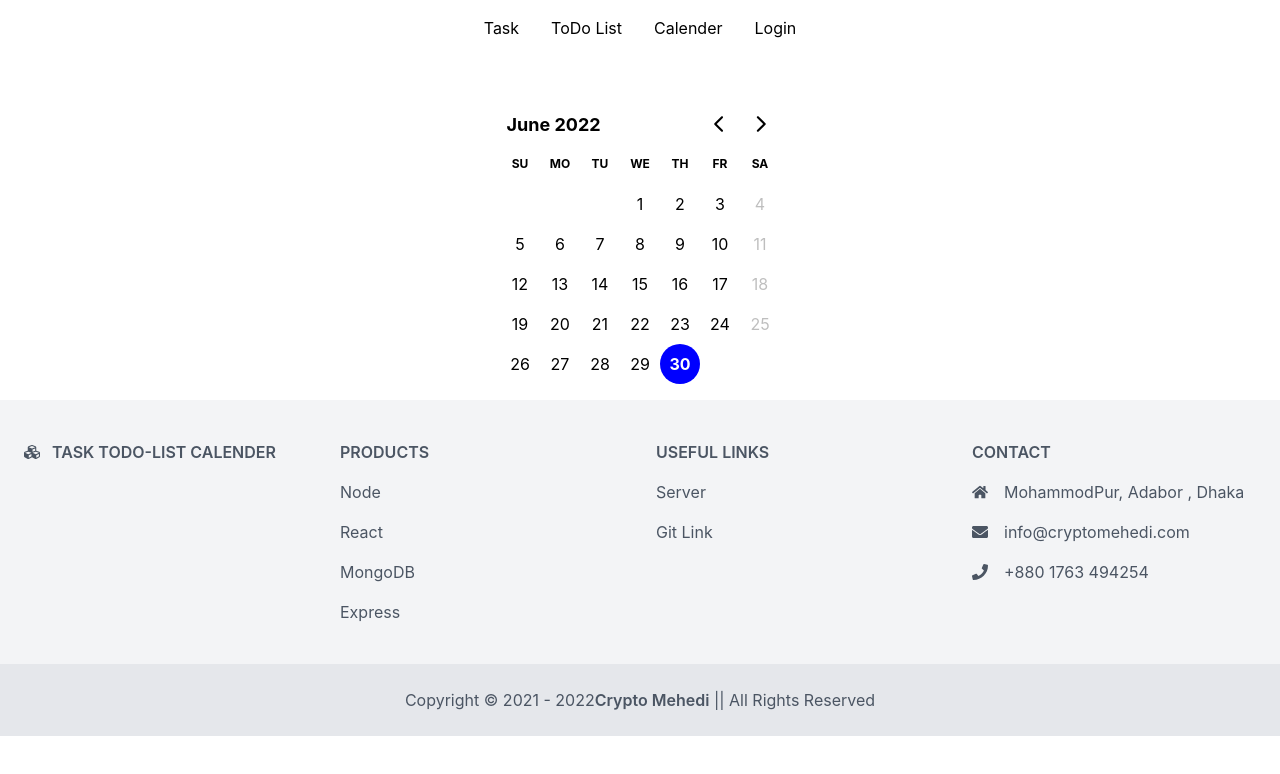
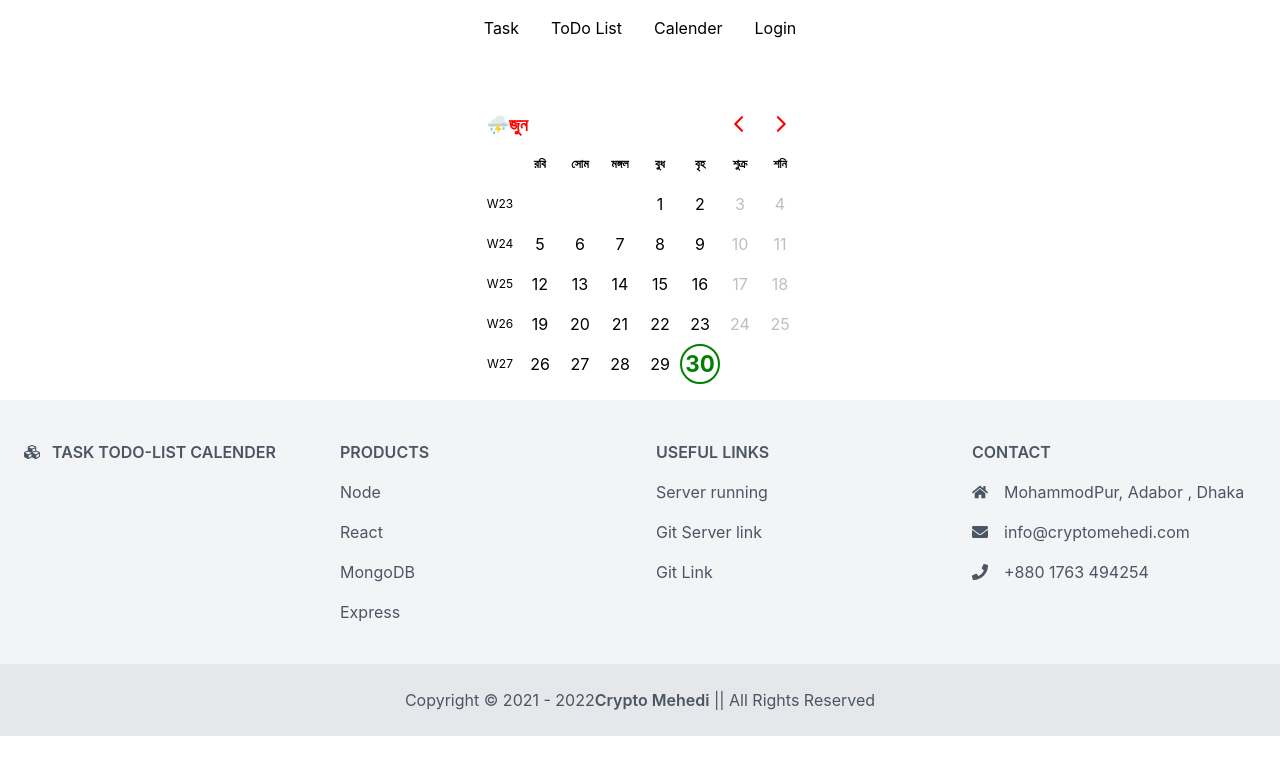
Before and after one commit to cryptomehedi/tasks-todo-calender-react, a React (Create React App) app: page /cal in a window 1280 px wide. Shown: the top 774 px of the page. Built offline with nearby package versions, Linux system fonts and the light colour scheme; no server answers.

Commit message:
calender modified

```diff
--- a/package.json
+++ b/package.json
@@ -8,10 +8,10 @@
     "@testing-library/react": "^13.3.0",
     "@testing-library/user-event": "^13.5.0",
     "axios": "^0.27.2",
-    "date-fns": "^2.28.0",
+    "date-fns": "^2.30.0",
     "firebase": "^9.22.2",
     "react": "^18.2.0",
-    "react-day-picker": "^8.0.7",
+    "react-day-picker": "^8.8.0",
     "react-dom": "^18.2.0",
     "react-firebase-hooks": "^5.1.1",
     "react-query": "^3.39.1",
--- a/public/index.html
+++ b/public/index.html
@@ -24,7 +24,7 @@
       work correctly both with client-side routing and a non-root public URL.
       Learn how to configure a non-root public URL by running `npm run build`.
     -->
-    <title>React App</title>
+    <title>Task To DO List</title>
   </head>
   <body>
     <noscript>You need to enable JavaScript to run this app.</noscript>
--- a/src/Components/Footer.js
+++ b/src/Components/Footer.js
@@ -49,7 +49,10 @@ const Footer = () => {
                         Useful links
                         </h6>
                         <p className="mb-4">
-                        <a href="https://tasks-todo-calender.vercel.app" className="text-gray-600">Server</a>
+                        <a href="https://tasks-todo-calender.vercel.app" className="text-gray-600">Server running</a>
+                        </p>
+                        <p className="mb-4">
+                        <a href="https://github.com/cryptomehedi/tasks-todo-calender-react-server" className="text-gray-600">Git Server link</a>
                         </p>
                         <p className="mb-4">
                         <a href="https://github.com/cryptomehedi/tasks-todo-calender-react" className="text-gray-600">Git Link</a>
--- a/src/Components/LoginRed/Login.js
+++ b/src/Components/LoginRed/Login.js
@@ -62,7 +62,7 @@ const Login = () => {
     }
 
     if(user){
-        toast.success(`Welcome Back ${user.user.displayName} 😉`)
+        toast.success(`Welcome ${user.user.displayName} 😉`)
         navigate(from, { replace: true })
     }
     return (
@@ -83,7 +83,7 @@ const Login = () => {
                             {passErr && <p className='text-red-500 text-sm'>{passErr}</p>}
                         </div>
                         <p onClick={() => handlePasswordChange()} className="text-red-400 cursor-pointer">Forget Password??</p>
-                        <input className='bg-transparent text-black border-2 hover:bg-green-400 focus:outline-none focus:ring focus:ring-blue-300 active:bg-green-700 px-5 py-2 text-sm leading-5 rounded-full font-semibold hover:text-white cursor-pointer duration-200 mt-3' type="submit" value="Sign In" />
+                        <div className='text-center md:text-left'><input className='bg-transparent text-black border-2 hover:bg-green-400 focus:outline-none focus:ring lg:w-full focus:ring-blue-300 active:bg-green-700 px-5 py-2 text-sm leading-5 rounded-full font-semibold hover:text-white cursor-pointer duration-200 mt-3' type="submit" value="Sign In" /> </div>
                     </form>
                     {loading && <div className="mt-2"><Spinner text="Please Wait For Login Process...."/></div>}
                     {sending && <div className="mt-2"><Spinner text="Please Wait For Password Reset Process...."/></div>}
--- a/src/Components/LoginRed/SocialLogin.js
+++ b/src/Components/LoginRed/SocialLogin.js
@@ -16,7 +16,7 @@ const SocialLogin = () => {
     }
 
     if(user){
-        toast.success(`Welcome Back ${user.user.displayName} 😉`)
+        toast.success(`Welcome ${user.user.displayName} 😉`)
         navigate(from, { replace: true })
     }
     return (
--- a/src/Components/Profile/MyProfile.js
+++ b/src/Components/Profile/MyProfile.js
@@ -3,9 +3,8 @@ import { useAuthState } from 'react-firebase-hooks/auth';
 import auth from '../../firebase.init';
 
 const MyProfile = () => {
-    const [user] = useAuthState(auth)
-    const {displayName,photoURL, email,metadata} = user
-    console.log(user);
+    const [{displayName,photoURL, email,metadata}] = useAuthState(auth)
+
     return (
         <div>
             <div className='flex justify-center'>
--- a/src/Components/TodoCal/Calender.js
+++ b/src/Components/TodoCal/Calender.js
@@ -1,42 +1,122 @@
 import React, { useEffect, useState } from 'react';
 import { DayPicker } from 'react-day-picker';
 import 'react-day-picker/dist/style.css';
+import { bn } from 'date-fns/locale'
+import { format } from 'date-fns';
+
 
 const Calender = () => {
-    // const [selected, setSelected] = useState('');
-
-    // let footer = <p>Please pick a day.</p>;
-    // if (selected) {
-    //     footer = <p>You picked {format(selected, 'PP')}.</p>;
-    // }
     const currentDay = parseInt(new Date().getDate())
     const currentMonth = parseInt(new Date().getMonth())
     const currentYear = parseInt(new Date().getFullYear())
     const [date , setDate] = useState(new Date())
     const [fridays , setFridays] = useState([])
 
+
+    const seasonEmoji = {
+        summer: '🌻',
+        rainy : '⛈️',
+        autumn: '⛅',
+        late_autumn: '🍂',
+        winter: '⛄️',
+        spring: '🌸',
+    };
+
+    const getSeason = (month ) => {
+        const monthNumber = month.getMonth();
+        console.log(monthNumber);
+        if (monthNumber === 11 || monthNumber === 0) return 'winter';
+        if (monthNumber === 1 || monthNumber === 2) return 'spring';
+        if (monthNumber === 3 || monthNumber === 4) return 'summer';
+        if (monthNumber === 5 || monthNumber === 6) return 'rainy';
+        if (monthNumber === 7 || monthNumber === 8) return 'autumn';
+        else return 'late_autumn';
+    };
+
+
+    const formatCaption = (month, options) => {
+        const season = getSeason(month);
+        return (
+            <>
+                <span role="img" aria-label={season}>
+                {seasonEmoji[season]}
+                </span>{' '}
+                {format(month, 'LLLL', { locale: options?.locale })}
+            </>
+        );
+    };
+
+
+
+    const css = `
+                // .my-selected:not([disabled]) {
+                //     font-weight: bold;
+                //     border: 2px solid currentColor;
+                // }
+                .my-selected:hover:not([disabled]) {
+                    border-color: blue;
+                    color: blue;
+                }
+                .my-today {
+                    font-weight: bold;
+                    font-size: 140%;
+                    color: green;
+                    border: 2px solid currentColor
+                }
+                `;
+
     useEffect(()=>{
         function fridaysInMonth() {
             let days = new Date( currentYear,currentMonth,0 ).getDate();
-            let fridays = [ 4 - (new Date( currentMonth +'/01/'+ currentYear ).getDay()) ];
+            let fridays = [ 3 - (new Date( currentMonth +'/01/'+ currentYear ).getDay()) ];
             for ( let i = fridays[0] + 7; i < days; i += 7 ) {
                 fridays.push( i );
             }
+            // let saturdays = [ 4 - (new Date( currentMonth +'/01/'+ currentYear ).getDay()) ];
+            // for ( let i = saturdays[0] + 7; i < days; i += 7 ) {
+            //     fridays.push( i );
+            // }
             return fridays;
+        }
+        function saturdaysInMonth() {
+            let days = new Date( currentYear,currentMonth,0 ).getDate();
+            let saturdays = [ 4 - (new Date( currentMonth +'/01/'+ currentYear ).getDay()) ];
+            for ( let i = saturdays[0] + 7; i < days; i += 7 ) {
+                saturdays.push( i );
+            }
+            return saturdays;
         }
         let disabledDays =[]
         fridaysInMonth().map(d => disabledDays.push(new Date(currentYear, currentMonth, d)))
+        saturdaysInMonth().map(d => disabledDays.push(new Date(currentYear, currentMonth, d)))
         setFridays(disabledDays)
     },[date , currentMonth, currentYear, setFridays])
 
+
     return (
         <div className='flex justify-center lg:mt-10'>
+                <style>{css}</style>
             <DayPicker
                         mode="single"
+                        // firstWeekContainsDate={4}
+                        // ISOWeek
+                        showWeekNumber
+                        formatters={{
+                            // Add `W` prefix to week number
+                            formatWeekNumber: (weekNumber) => `W${weekNumber}`,
+                            formatCaption
+                        }}
+                        locale={bn}
                         selected={date}
                         onSelect={setDate}
                         disabled={fridays}
-                        ClassNames={`.custom-head   { color: red }`}
+                        styles={{
+                            caption: { color: 'red' }
+                        }}
+                        modifiersClassNames={{
+                            selected: 'my-selected',
+                            today : 'my-today'
+                        }}
                         // showOutsideDays
                         defaultMonth={new Date(currentYear, currentMonth, currentDay)}
                         />
--- a/src/Components/TodoCal/Tasks.js
+++ b/src/Components/TodoCal/Tasks.js
@@ -3,10 +3,12 @@ import React, { useState } from 'react';
 import Spinner from '../Shared/Spinner';
 import { useAuthState } from 'react-firebase-hooks/auth';
 import auth from '../../firebase.init';
+import Welcome from '../Welcome';
 
 const Tasks = () => {
     const [loading, setLoading] = useState(null)
     const [{email}] = useAuthState(auth)
+    const [user] = useAuthState(auth)
 
     const handleSubmit = async e => {
         setLoading(1)
@@ -25,8 +27,13 @@ const Tasks = () => {
         setLoading(null)
     }
 
+
+
     return (
         <div>
+            {
+                user ? <Welcome/> : <></>
+            }
             <div className="flex justify-center">
                 <form onSubmit={handleSubmit}>
                     <label htmlFor="task" className="form-label inline-block mb-2 text-gray-700">Write a task here</label>
--- a/src/Components/Welcome.js
+++ b/src/Components/Welcome.js
@@ -8,7 +8,7 @@ const Welcome = () => {
 
     return (
         <div>
-            <h1 className='sm:text-center text-2xl mb-3'>Hello <span className='text-green-400 font-semibold'>{displayName}</span></h1>
+            <h1 className='text-center text-2xl mb-3'>Hello <span className='text-green-400 font-semibold'>{displayName}</span></h1>
         </div>
     );
 };
```
Also changed, not shown: src/App.js (+4 -7 lines), src/Components/TodoCal/ToDoList.js (+21 -3 lines), firebase.json (added), 2 other files (tests, documents, lock files or other folders).
